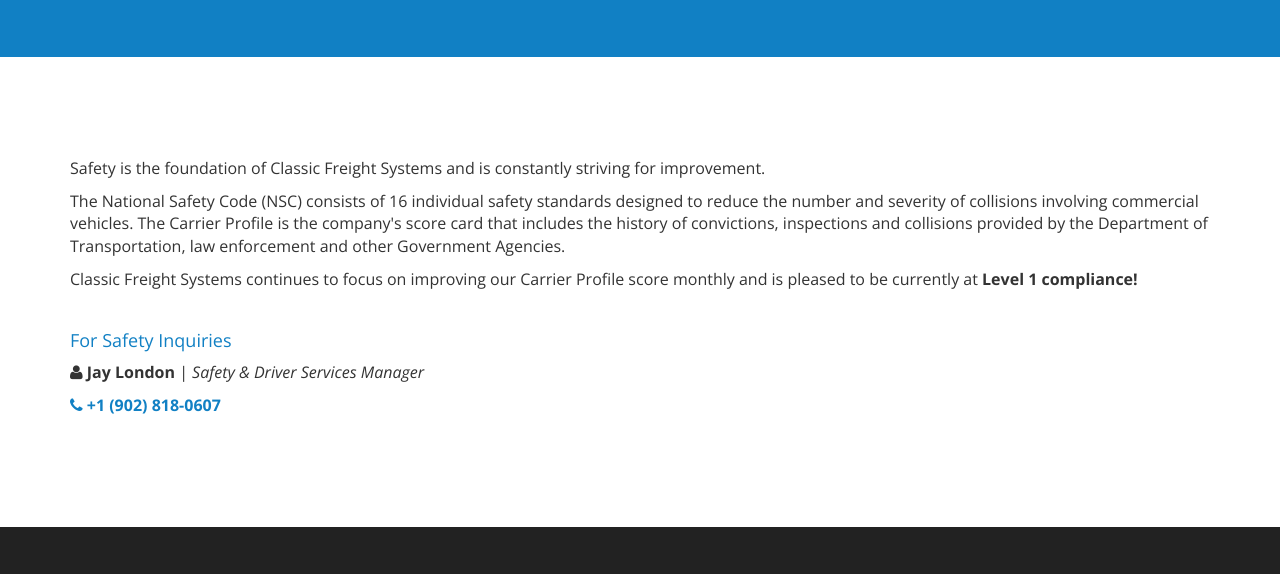
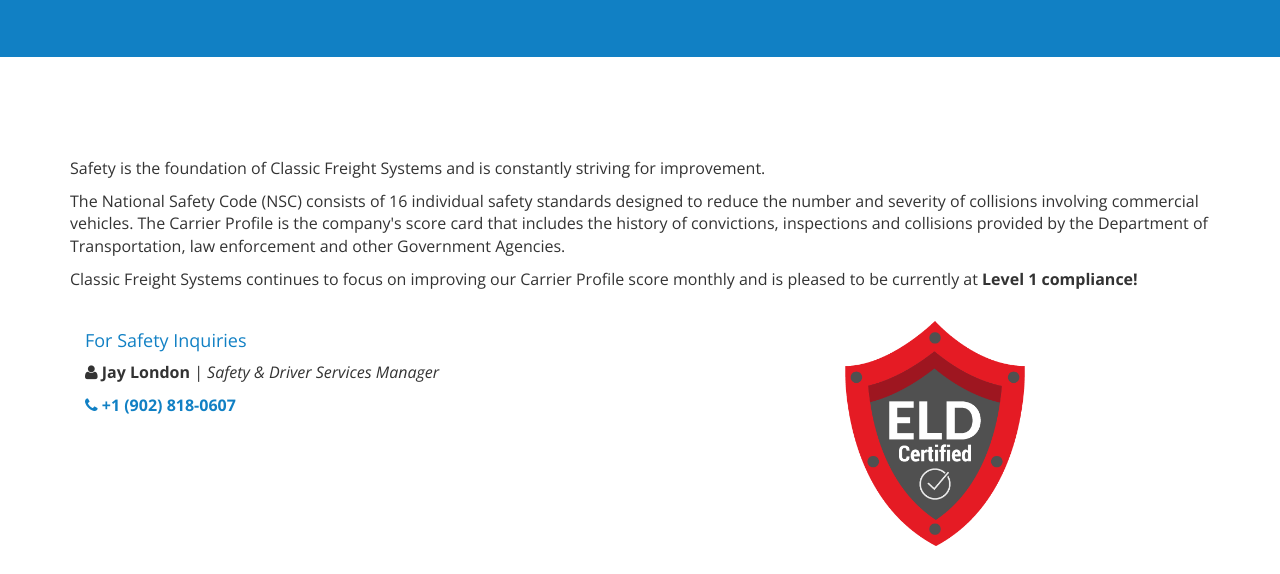
Before and after one commit to classicfr/classicfr.github.io, a plain HTML site: page safety/index.html in a window 1280 px wide. Shown: the part 226-800 px from the top of the page. Drawn offline with nearby package versions, Linux system fonts and the light colour scheme.

Commit message:
ELD Certified
Added ELD logo and URL to Safety page.

```diff
--- a/safety/index.html
+++ b/safety/index.html
@@ -98,9 +98,14 @@
                     <p>Safety is the foundation of Classic Freight Systems and is constantly striving for improvement. </p>
                     <p>The National Safety Code (NSC) consists of 16 individual safety standards designed to reduce the number and severity of collisions involving commercial vehicles. The Carrier Profile is the company's score card that includes the history of convictions, inspections and collisions provided by the Department of Transportation, law enforcement and other Government Agencies.</p>
                     <p>Classic Freight Systems continues to focus on improving our Carrier Profile score monthly and is pleased to be currently at <b>Level 1 compliance!</b></p><br>
-                    <h4 class="text-primary">For Safety Inquiries</h4>
-                    <p><i class="fa fa-user"></i> <b>Jay London</b> | <em>Safety &amp; Driver Services Manager</em></p>
-                    <p><a href="tel:+1 (902) 818-0607"><i class="fa fa-phone"></i> <b>+1 (902) 818-0607</a></b></p>
+                    <div class="col-12 col-sm-6 col-md-8">
+                        <h4 class="text-primary">For Safety Inquiries</h4>
+                        <p><i class="fa fa-user"></i> <b>Jay London</b> | <em>Safety &amp; Driver Services Manager</em></p>
+                        <p><a href="tel:+1 (902) 818-0607"><i class="fa fa-phone"></i> <b>+1 (902) 818-0607</a></b></p>
+                    </div>
+                    <div class="col-6 col-md-4">
+                        <a href="https://www.fmcsa.dot.gov/hours-service/elds/electronic-logging-devices" target="_blank"><img src="../assets/images/eld1.png" alt="Electronic Logging Devices | Federal Motor Carrier Safety" height="225"></a>
+                    </div>
                     <!-- <p><b>Safety Management:</b>
                         <ul>
                             <li>All tractors satellites are equipped and monitored for speed, road, driver behaviors, etc.;</li>
@@ -114,6 +119,9 @@
                     <p>Our Driver Scorecard program focuses on key performance indicators and critical event reporting that adjust employee behaviours with Classic Freight Systems strategic plan and in identifying potential trends.<br><br>
                     We are very pleased with how far our safety has come and eager to continuously improve!</p> -->
                 </div>
+                <!-- <div class="">
+                    <img src="../assets/images/thrsc-atlantic.png" alt="Employer of Choice" height="100"><br><br>
+                </div> -->
             </div>
         </div>
     </section>
```
Also changed, not shown: assets/images/eld1.png (added).
